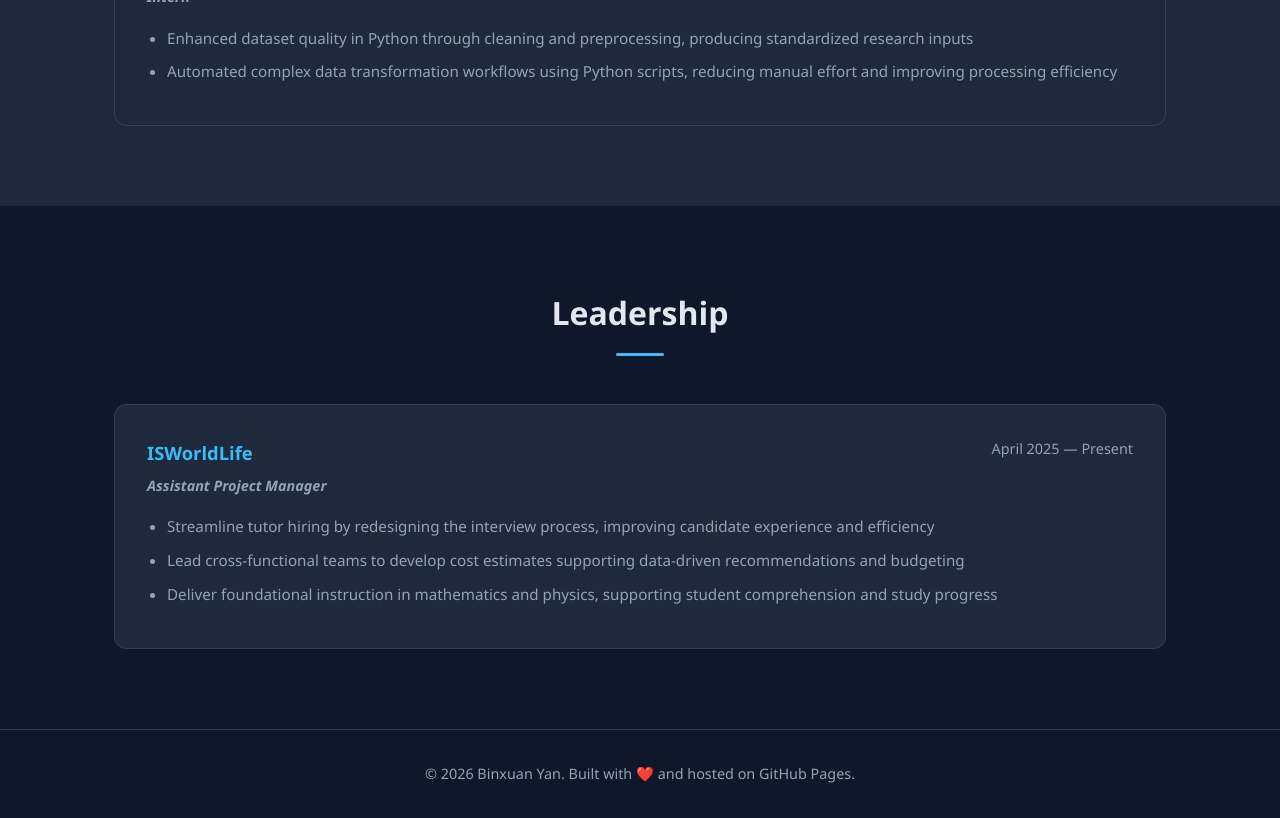
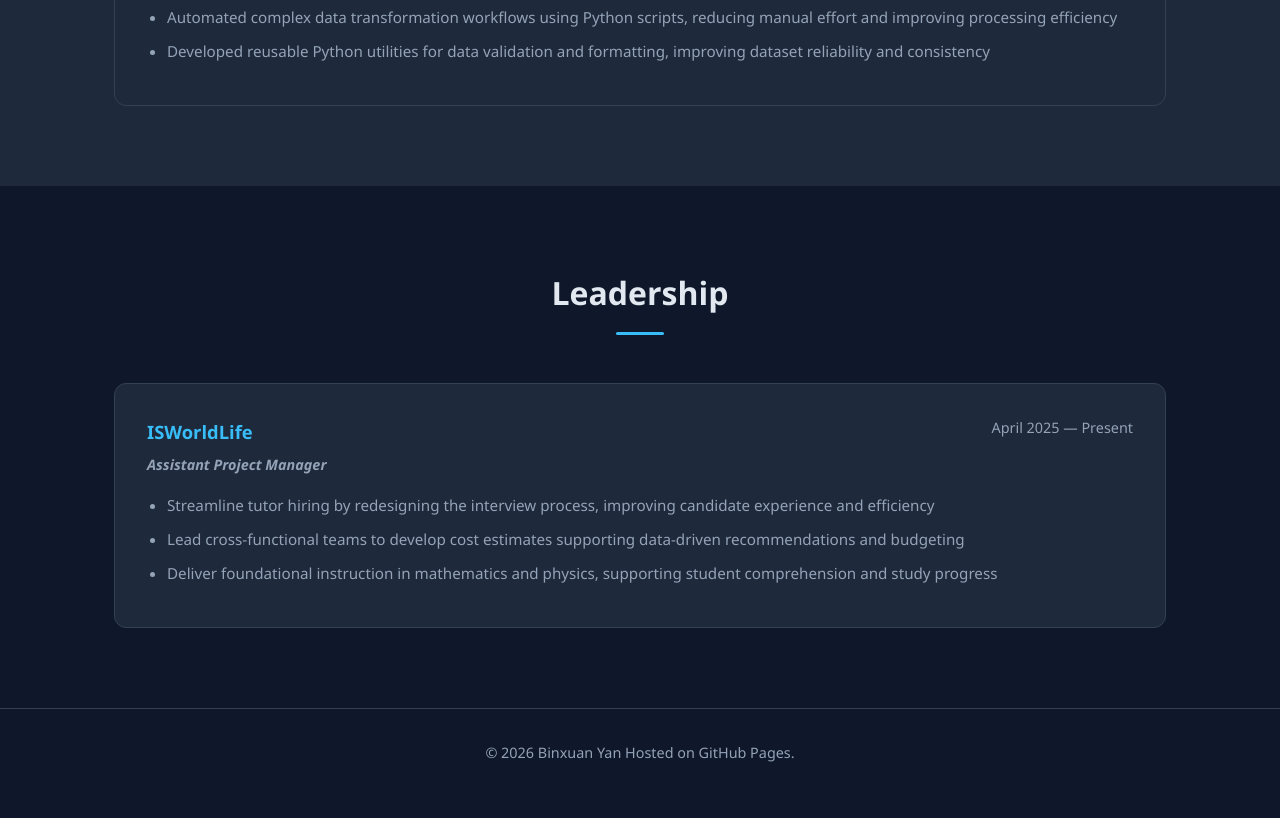
Before and after one commit to FF-Yan/ff-yan.github.io, a plain HTML site: page about.html in a window 1280 px wide. Shown: the part 1026-1844 px from the top of the page. Drawn offline with Linux system fonts and the light colour scheme.

Commit message:
Update about.html to remove internship info
Removed internship details and updated footer text.

```diff
--- a/about.html
+++ b/about.html
@@ -47,8 +47,6 @@
             demos through coursework and team projects.
           </p>
           <p>
-            I also interned at the Intelligent Medical Institute at Fudan University, where I
-            worked on Python-based data processing and automation pipelines for medical research.
             Beyond academics, I enjoy leading cross-functional teams and mentoring students through
             my role at ISWorldLife.
           </p>
@@ -78,6 +76,7 @@
         <ul class="exp-bullets">
           <li>Enhanced dataset quality in Python through cleaning and preprocessing, producing standardized research inputs</li>
           <li>Automated complex data transformation workflows using Python scripts, reducing manual effort and improving processing efficiency</li>
+          <li>Developed reusable Python utilities for data validation and formatting, improving dataset reliability and consistency</li>
         </ul>
       </div>
     </div>
@@ -106,7 +105,7 @@
 
   <!-- Footer -->
   <footer class="footer">
-    <p>&copy; <span id="year"></span> Binxuan Yan. Built with ❤️ and hosted on GitHub Pages.</p>
+    <p>&copy; <span id="year"></span> Binxuan Yan  Hosted on GitHub Pages.</p>
   </footer>
 
   <script src="script.js"></script>
```
